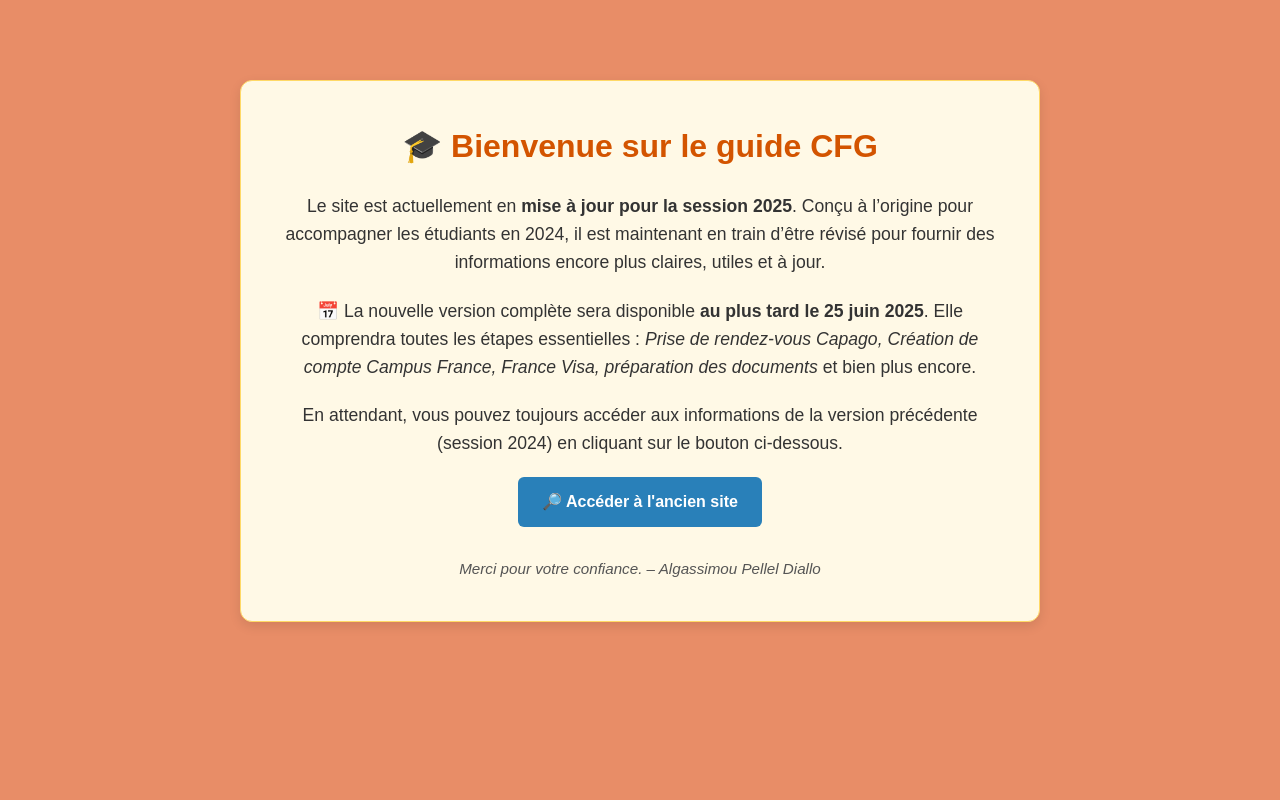
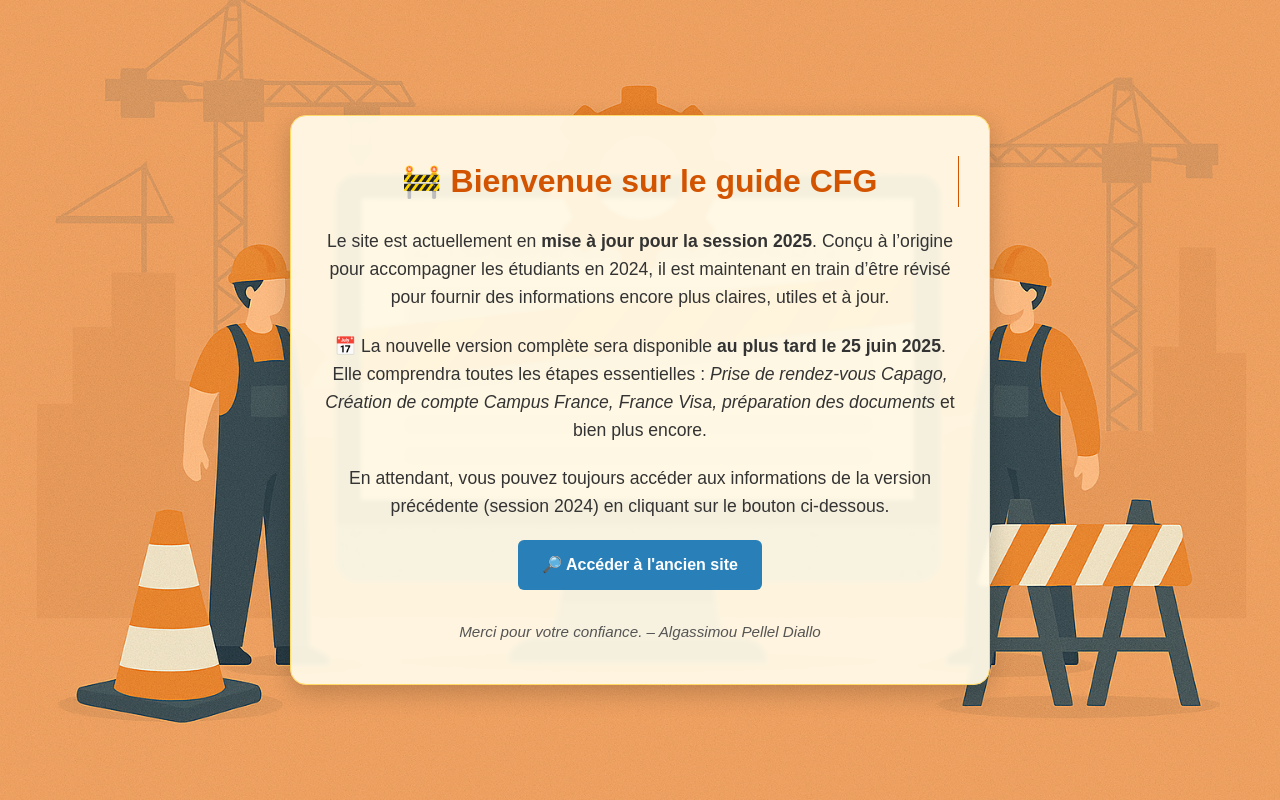
Before and after one commit to Gaston667/CCFG-667, a PHP site: page / in a window 1280 px wide. Run offline with PHP 8.4, Linux system fonts and the light colour scheme.

Commit message:
Indiquation du renouvellement sur le page index

```diff
--- a/css/styles.css
+++ b/css/styles.css
@@ -298,19 +298,34 @@
 
 
 
-/* === INDEX PAGE BANNER === */
+
+/* === FOND D'ÉCRAN === */
+.body_mtn {
+    margin: 0;
+    padding: 0;
+    font-family: 'Arial', sans-serif;
+    background: #f0f0f0;
+    background-image: url('../img_bg/maintenance-bg.png');
+    background-size: cover;
+    background-position: center;
+    min-height: 100vh;
+    display: flex;
+    justify-content: center;
+    align-items: center;
+    animation: bgMove 30s infinite linear alternate; /*Pour l'animation*/
+}
+/* === BANDEAU CENTRAL === */
 .index-banner-container {
-    max-width: 800px;
-    margin: 80px auto;
-    padding: 40px;
-    background-color: #fff9e6;
+    max-width: 90%;
+    width: 700px;
+    background-color: rgba(255, 249, 230, 0.95);
     border: 1px solid #ffd966;
-    border-radius: 12px;
+    border-radius: 16px;
+    padding: 40px 30px;
+    box-shadow: 0 8px 24px rgba(0, 0, 0, 0.2);
     text-align: center;
-    font-family: 'Arial', sans-serif;
-    box-shadow: 0 4px 12px rgba(0,0,0,0.1);
+    backdrop-filter: blur(2px);
 }
-
 .index-banner-title {
     font-size: 2em;
     color: #d35400;
@@ -341,3 +356,55 @@
     font-style: italic;
     color: #555;
 }
+
+/* === RESPONSIVE === */
+@media (max-width: 600px) {
+    .index-banner-container {
+        padding: 25px 20px;
+    }
+    .index-banner-title {
+        font-size: 1.2em;
+        white-space: normal;         /* Permet les retours à la ligne normaux */
+        overflow: visible;
+        border-right: none;
+        animation: none;
+        display: block;
+        word-break: normal;          /* Empêche de couper les mots */
+        word-wrap: break-word;
+        text-align: center;
+    }
+    .index-banner-text {
+        font-size: 15px;
+    }
+    .index-banner-btn {
+        padding: 10px 20px;
+    }
+}
+
+
+/* Hover rebond sur le bouton */
+.index-banner-btn {
+    /* ...ton style actuel... */
+    transition: transform 0.3s ease;
+}
+.index-banner-btn:hover {
+    transform: scale(1.05);
+}
+
+
+/* Le typing du texte en haut */
+.typing-title {
+    width: 0;
+    overflow: hidden;
+    white-space: nowrap;
+    border-right: 1px solid #d35400;
+    animation: typing 4s steps(30, end) forwards, blink 0.45s step-end infinite;
+}
+@keyframes typing {
+    from { width: 0; }
+    to { width: 100%; }
+}
+@keyframes blink {
+    from, to { border-color: transparent; }
+    50% { border-color: #d35400; }
+}
--- a/index.html
+++ b/index.html
@@ -5,10 +5,13 @@
     <meta name="viewport" content="width=device-width, initial-scale=1.0"/>
     <title>Bienvenue – CCFG</title>
     <link rel="stylesheet" href="./css/styles.css" />
+    <link rel="stylesheet" href="https://cdnjs.cloudflare.com/ajax/libs/animate.css/4.1.1/animate.min.css"/>
+
 </head>
-<body>
-    <div class="index-banner-container">
-        <h1 class="index-banner-title">🎓 Bienvenue sur le guide CFG</h1>
+<body class="body_mtn">
+    <div class="background-overlay"></div>
+    <div class="index-banner-container animate__animated animate__bounceInDown">
+        <h1 class="index-banner-title typing-title">🚧 Bienvenue sur le guide CFG</h1>
         <p class="index-banner-text">
             Le site est actuellement en <strong>mise à jour pour la session 2025</strong>.
             Conçu à l’origine pour accompagner les étudiants en 2024, il est maintenant en train d’être révisé
```
Also changed, not shown: ancien-acceuil.html (+4 -4 lines), pages/compte-campus-france.html (+4 -3 lines), pages/documents-necessaires.html (+4 -3 lines), pages/dossier-france-visa.html (+4 -3 lines), pages/etape-3.html (+4 -3 lines), pages/etepe2.html (+4 -3 lines), pages/rendez-vous-capago.html (+4 -3 lines), pages/ressources-faq.html (+4 -3 lines), pages/suivi-demande.html (+4 -3 lines), img_bg/maintenance-bg.png (added).
